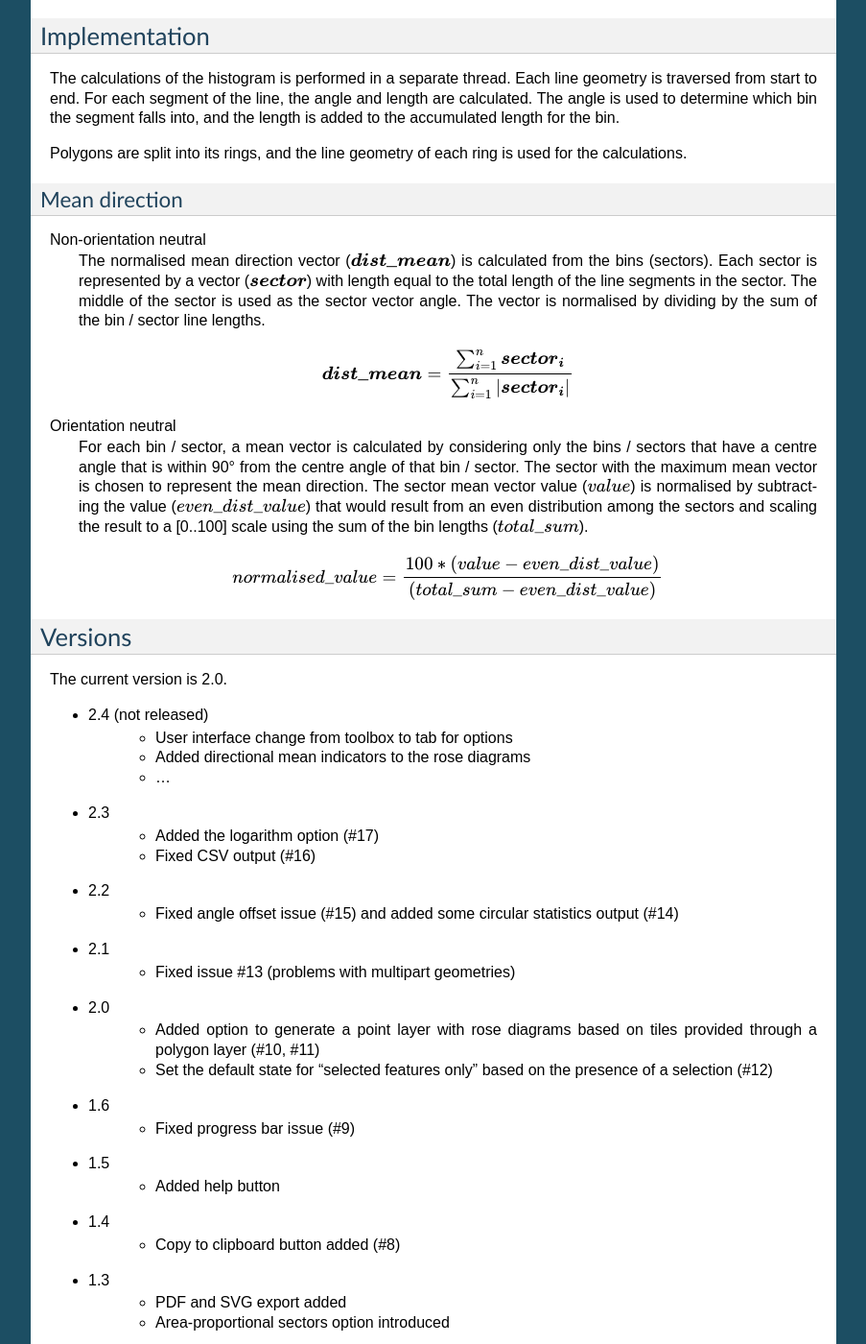
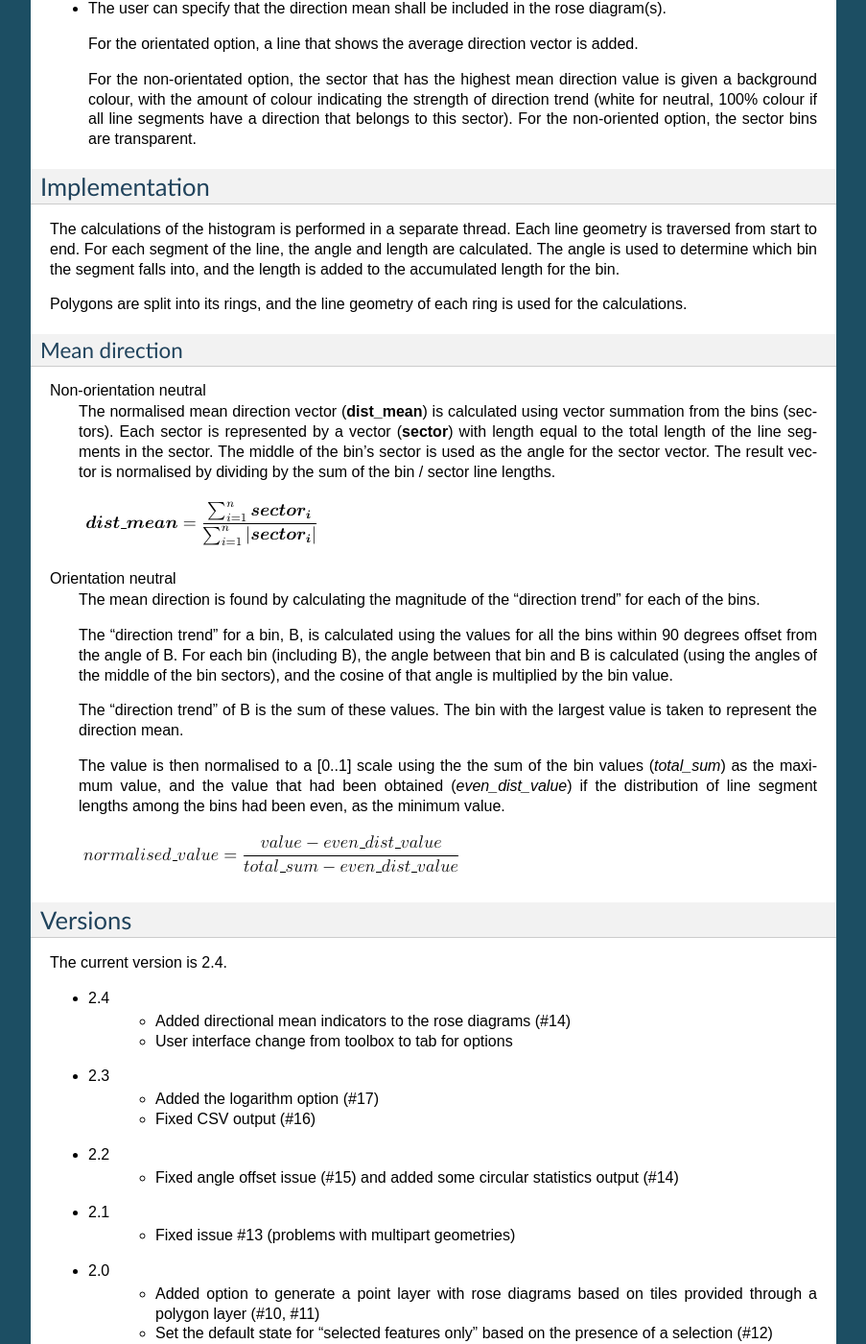
Before and after one commit to havatv/qgislinedirectionhistogramplugin, a Sphinx documentation site: the page built from help/source/index.rst, in a window 1280 px wide and 1400 px high, scrolled down 3857 px. Shown: the whole window at 96% size, without its empty margins (198-1101 px from the left). Built offline with Sphinx 7.4.7, drawn with Linux system fonts in a browser that asks for light colours; formulas are drawn with MathJax 3; some of the changed text lies outside the part shown.

Commit message:
Documentation updates #14)

```diff
--- a/help/source/index.rst
+++ b/help/source/index.rst
@@ -141,15 +141,24 @@
    :width: 200
    :align: middle
 
-+---------------+---------------+---------------+---------------+
-| Direction mean                                                |
-+---------------+---------------+---------------+---------------+
-| Not           | Orientation neutral                           |
-+---------------+---------------+---------------+---------------+
-| or. neutral   | medium        | low           | high          |
-+===============+===============+===============+===============+
-| |dirmeannon|  | |dirmean|     | |dirmeanlow|  | |dirmeanhigh| |
-+---------------+---------------+---------------+---------------+
++-----------------+---------------+---------------+---------------+
+| Direction mean                                                  |
++-----------------+---------------+---------------+---------------+
+| Not or. neutral | Orientation neutral                           |
++-----------------+---------------+---------------+---------------+
+|                 | medium        | low           | high          |
++=================+===============+===============+===============+
+| |dirmeannon|    | |dirmean|     | |dirmeanlow|  | |dirmeanhigh| |
++-----------------+---------------+---------------+---------------+
+
+Non-orientation neutral
+  The direction mean is visualised by a "vector" in the rose diagram,
+  with length corresponding to the strength of the trend.
+
+Direction neutral
+  The direction mean is visualised by filling the bin with colour
+  according to the strength of the trend (white for direction neutral,
+  full colour for maximum strength).
 
 
 The displayed histogram
@@ -247,49 +256,60 @@
 Polygons are split into its rings, and the line geometry of each ring
 is used for the calculations.
 
+
 Mean direction
 -----------------
 
+.. |distancemean| image:: illustrations/dist_mean_calc.png
+   :align: middle
+
+.. |normalised| image:: illustrations/normalised_value_calc.png
+   :align: middle
+
 Non-orientation neutral
   The normalised mean direction vector
-  (:math:`\boldsymbol{dist\_mean}`) is calculated from the bins
+  (**dist_mean**) is calculated using vector summation from the bins
   (sectors).
   Each sector is represented by a vector
-  (:math:`\boldsymbol{sector}`) with length equal to the total length
+  (**sector**) with length equal to the total length
   of the line segments in the sector.
-  The middle of the sector is used as the sector vector angle.
-  The vector is normalised by dividing by the sum of the bin / sector
-  line lengths.
+  The middle of the bin's sector is used as the angle for the sector
+  vector.
+  The result vector is normalised by dividing by the sum of the bin /
+  sector line lengths.
 
-  .. math::
-
-     \boldsymbol{dist\_mean} = \frac{\sum_{i=1}^{n} \boldsymbol{sector_i}}{\sum_{i=1}^{n} {|\boldsymbol{sector_i}|}}
+  |distancemean|
 
 Orientation neutral
-  For each bin / sector, a mean vector is calculated by considering
-  only the bins / sectors that have a centre angle that is within 90°
-  from the centre angle of that bin / sector.
-  The sector with the maximum mean vector is chosen to represent the
-  mean direction.
-  The sector mean vector value (:math:`value`) is normalised by
-  subtracting the value (:math:`even\_dist\_value`) that would result
-  from an even distribution among the sectors and scaling the result
-  to a [0..100] scale using the sum of the bin lengths
-  (:math:`total\_sum`).
+  The mean direction is found by calculating the magnitude of the
+  "direction trend" for each of the bins.
 
-  .. math::
+  The "direction trend" for a bin, B, is calculated using the values
+  for all the bins within 90 degrees offset from the angle of B.
+  For each bin (including B), the angle between that bin and B is
+  calculated (using the angles of the middle of the bin sectors), and
+  the cosine of that angle is multiplied by the bin value.
 
-     normalised\_value = \frac{100 * (value - even\_dist\_value)}{(total\_sum - even\_dist\_value)}
+  The "direction trend" of B is the sum of these values.
+  The bin with the largest value is taken to represent the direction
+  mean.
+
+  The value is then normalised to a [0..1] scale using the the sum
+  of the bin values (*total_sum*) as the maximum value, and the value
+  that had been obtained (*even_dist_value*) if the distribution of
+  line segment lengths among the bins had been even, as the minimum
+  value.
+
+  |normalised|
 
 
 Versions
 ===============
-The current version is 2.0.
+The current version is 2.4.
 
-- 2.4 (not released)
+- 2.4
+    - Added directional mean indicators to the rose diagrams (#14)
     - User interface change from toolbox to tab for options
-    - Added directional mean indicators to the rose diagrams
-    - ...
 - 2.3
     - Added the logarithm option (#17)
     - Fixed CSV output (#16)
```
Also changed, not shown: help/source/illustrations/dist_mean_calc.png (added), help/source/illustrations/normalised_value_calc.png (added), 1 other file.
